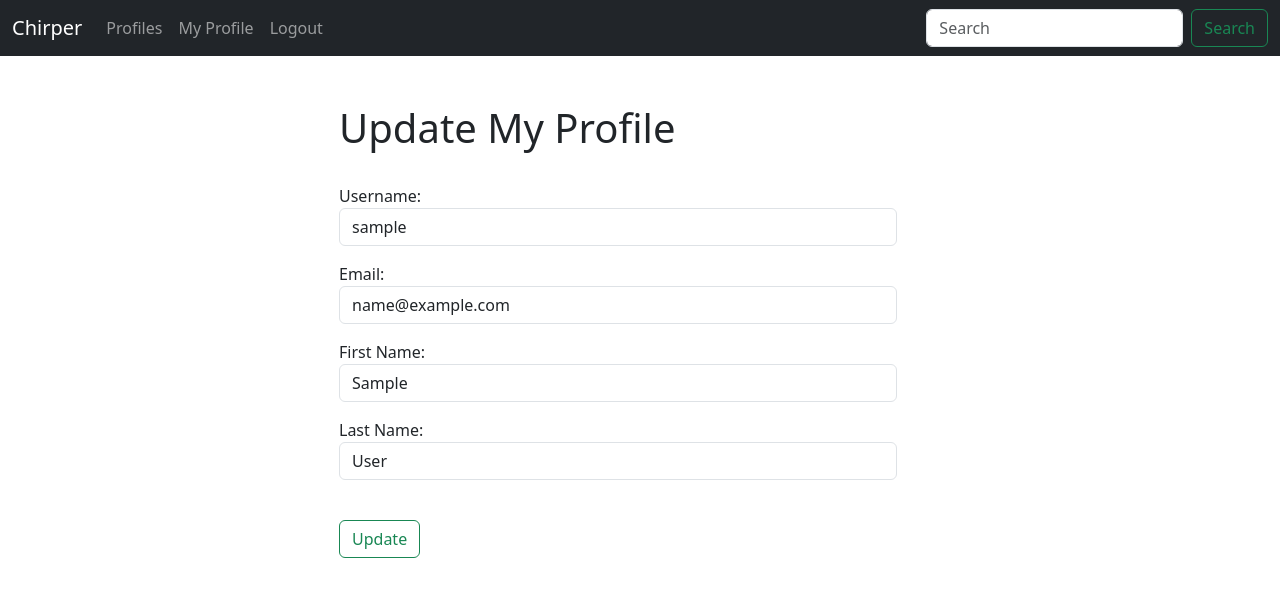
After one commit to torcuata22/chirper, a Django app: page /update_user/ in a window 1280 px wide. The commit adds this page. Shown: the top 597 px of the page. Run offline with Django 4.2, Linux system fonts and the light colour scheme; the visitor is signed in with stand-in values (Sample User, id 1); data comes from the database, SQL or seed files in the repository.

Commit message:
update user

```diff
--- a/social/chirper/forms.py
+++ b/social/chirper/forms.py
@@ -46,3 +46,14 @@ class SignUpForm(UserCreationForm):
 		self.fields['password2'].widget.attrs['placeholder'] = 'Confirm Password'
 		self.fields['password2'].label = ''
 		self.fields['password2'].help_text = '<span class="form-text text-muted"><small>Enter the same password as before, for verification.</small></span>'
+
+
+class UpdateUserForm(forms.ModelForm):
+    username = forms.CharField(label="Username", max_length=100, widget=forms.TextInput(attrs={'class': 'form-control', 'placeholder': 'Username'}))
+    email = forms.EmailField(label="Email", widget=forms.TextInput(attrs={'class': 'form-control', 'placeholder': 'Email Address'}))
+    first_name = forms.CharField(label="First Name", max_length=100, widget=forms.TextInput(attrs={'class': 'form-control', 'placeholder': 'First Name'}))
+    last_name = forms.CharField(label="Last Name", max_length=100, widget=forms.TextInput(attrs={'class': 'form-control', 'placeholder': 'Last Name'}))
+
+    class Meta:
+        model = User
+        fields = ['username','email', 'first_name', 'last_name']
--- /dev/null
+++ b/social/chirper/templates/chirper/update_user.html
@@ -0,0 +1,19 @@
+{% extends './base.html' %}
+
+{% block content %}
+
+<div class="col-md-6 offset-md-3">
+<h1>Update My Profile</h1>
+<br/>
+
+<form method="POST" action="">
+	{% csrf_token %}
+	{{ form.as_p }}
+	<br/>
+  	<button type="submit" class="btn btn-outline-success">Update</button>
+</form>
+
+</div>
+
+
+{% endblock %}
--- a/social/chirper/urls.py
+++ b/social/chirper/urls.py
@@ -9,6 +9,8 @@ urlpatterns = [
    path('login/', views.login_user, name='login'),
    path('logout/', views.logout_user, name='logout'),
    path('register/', views.register_user, name='register'),
+   path('update_user/', views.update_user, name='update_user'),
+
 
 
 
--- a/social/chirper/views.py
+++ b/social/chirper/views.py
@@ -2,10 +2,11 @@ from django.shortcuts import render, redirect
 from django.contrib import messages
 from django.contrib.auth import authenticate, login, logout
 from django.contrib.auth.forms import UserCreationForm
+from django.contrib.auth.models import User
 from django import forms
 
 from .models import Profile, Chirp
-from .forms import ChirpForm, SignUpForm
+from .forms import ChirpForm, SignUpForm, UpdateUserForm
 
 # Create your views here.
 def home(request):
@@ -103,5 +104,27 @@ def register_user(request):
 	return render(request, "chirper/register.html", {'form':form})
 
 
+def update_user(request):
+     if request.user.is_authenticated:
+          current_user = User.objects.get(id=request.user.id)
+          form = UpdateUserForm(request.POST or None, instance=current_user)
+          if form.is_valid():
+               form.save()
+               login(request, current_user)
+               messages.success(request, ("Your profile has been updated"))
+               return redirect('home')
+
+          return render(request, 'chirper/update_user.html', {'form':form})
+     else:
+          messages.success(request,("You must be signed in to see this page"))
+          return redirect('home')
+
+
+
+
+
+
+
+
 
 #10/25 stopped here:
```
Also changed, not shown: social/chirper/templates/chirper/profile.html (+7 -0 lines).
